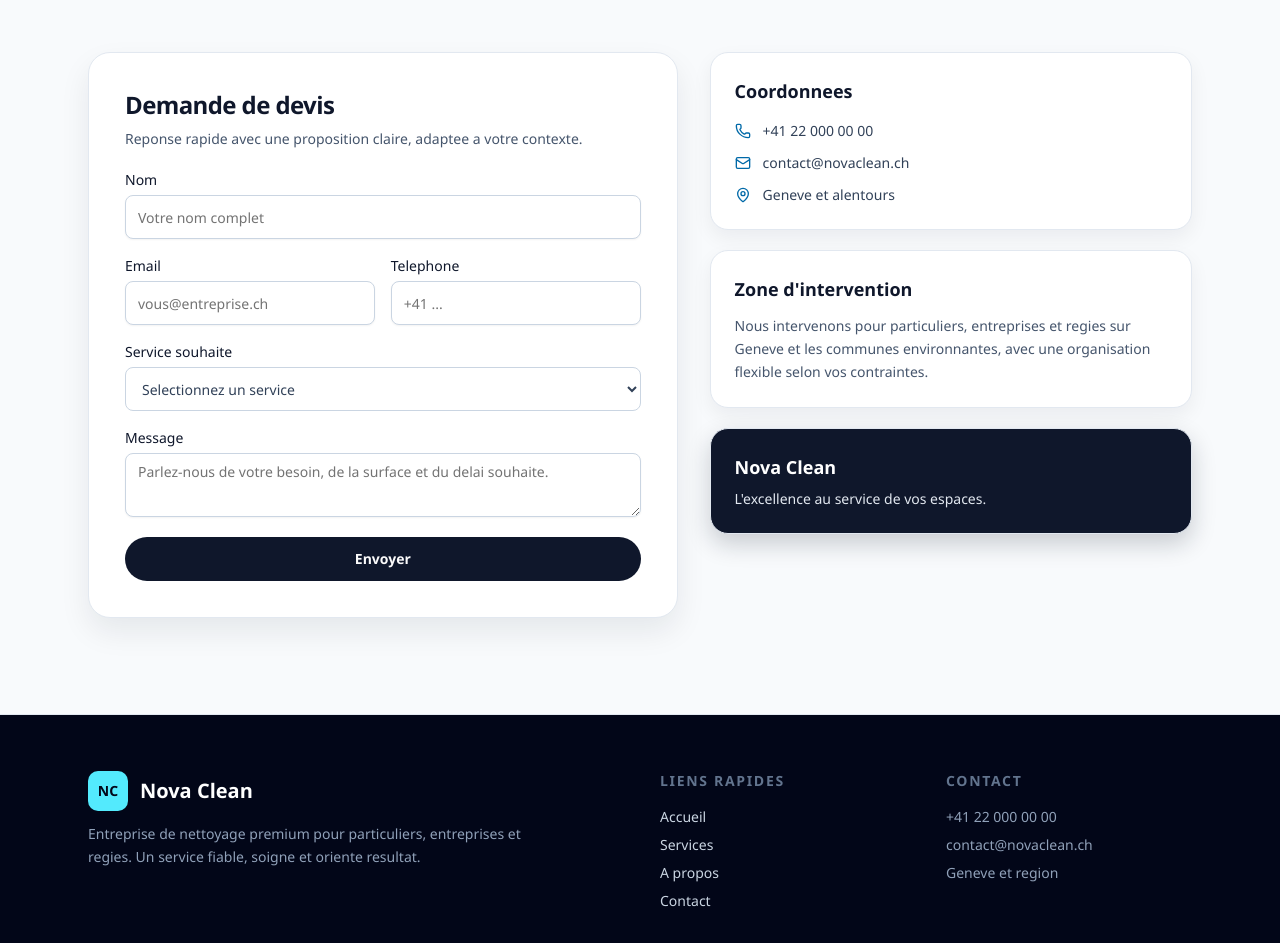
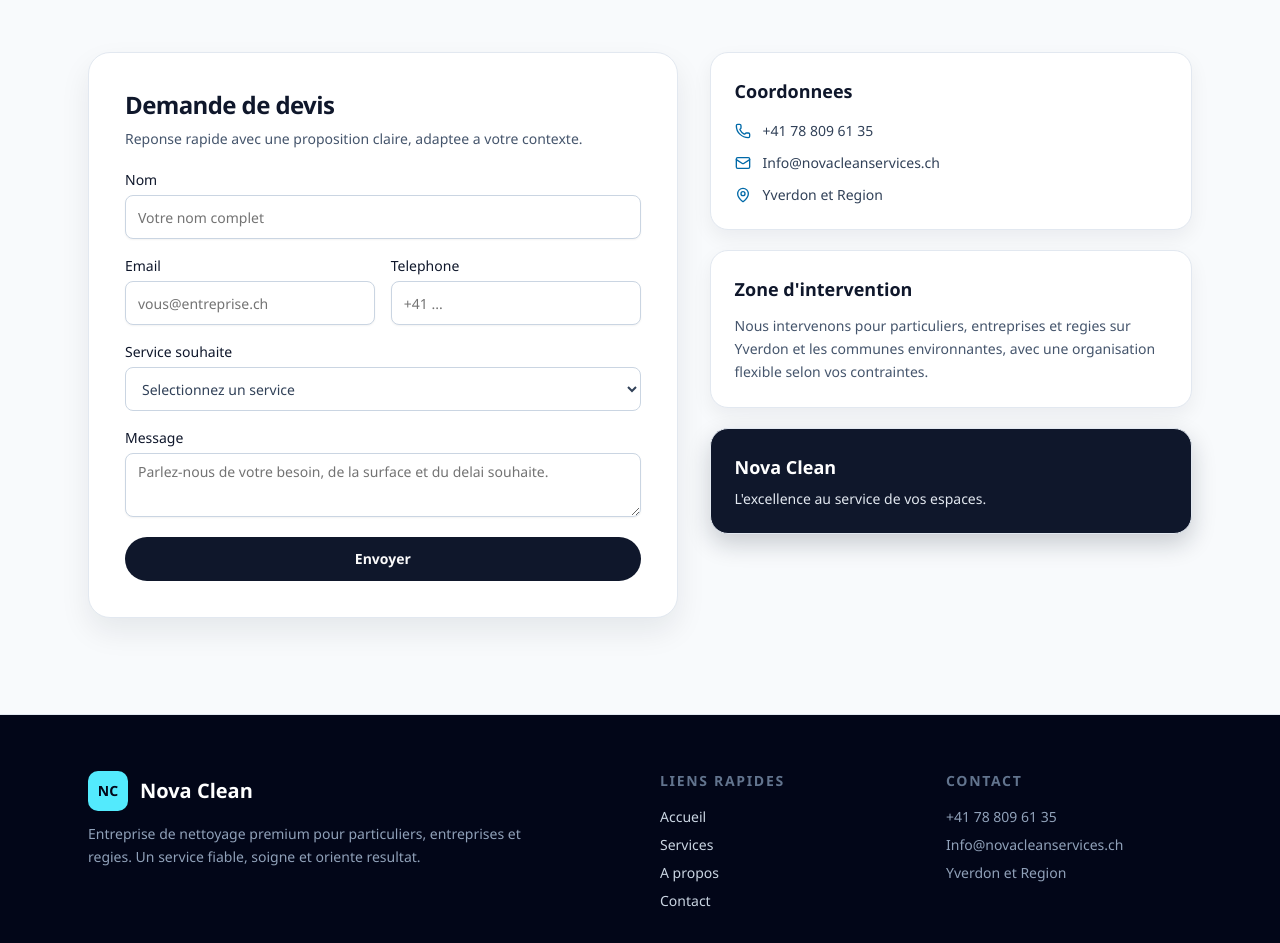
Before and after one commit to power-360/novaclean, a Next.js app: page / in a window 1280 px wide. Shown: the part 7429-8372 px from the top of the page. Built offline with nearby package versions, Linux system fonts and the light colour scheme.

Commit message:
Change contact informations

```diff
--- a/app/page.tsx
+++ b/app/page.tsx
@@ -241,15 +241,15 @@ export default function Home() {
                 <ul className="mt-4 space-y-3 text-sm text-slate-700">
                   <li className="flex items-center gap-3">
                     <Phone className="size-4 text-sky-700" aria-hidden="true" />
-                    +41 22 000 00 00
+                    +41 78 809 61 35
                   </li>
                   <li className="flex items-center gap-3">
                     <Mail className="size-4 text-sky-700" aria-hidden="true" />
-                    contact@novaclean.ch
+                    Info@novacleanservices.ch
                   </li>
                   <li className="flex items-center gap-3">
                     <MapPin className="size-4 text-sky-700" aria-hidden="true" />
-                    Geneve et alentours
+                    Yverdon et Region
                   </li>
                 </ul>
               </article>
@@ -257,7 +257,7 @@ export default function Home() {
               <article className="rounded-2xl border border-slate-200 bg-white p-6 shadow-[0_8px_20px_rgba(15,23,42,0.06)]">
                 <h3 className="text-lg font-semibold text-slate-900">Zone d&apos;intervention</h3>
                 <p className="mt-3 text-sm leading-relaxed text-slate-600">
-                  Nous intervenons pour particuliers, entreprises et regies sur Geneve et les communes environnantes,
+                  Nous intervenons pour particuliers, entreprises et regies sur Yverdon et les communes environnantes,
                   avec une organisation flexible selon vos contraintes.
                 </p>
               </article>
@@ -300,9 +300,9 @@ export default function Home() {
           <div>
             <p className="text-sm font-semibold uppercase tracking-[0.12em] text-slate-500">Contact</p>
             <ul className="mt-4 space-y-2 text-sm text-slate-400">
-              <li>+41 22 000 00 00</li>
-              <li>contact@novaclean.ch</li>
-              <li>Geneve et region</li>
+              <li>+41 78 809 61 35</li>
+              <li>Info@novacleanservices.ch</li>
+              <li>Yverdon et Region</li>
             </ul>
           </div>
         </div>
```
